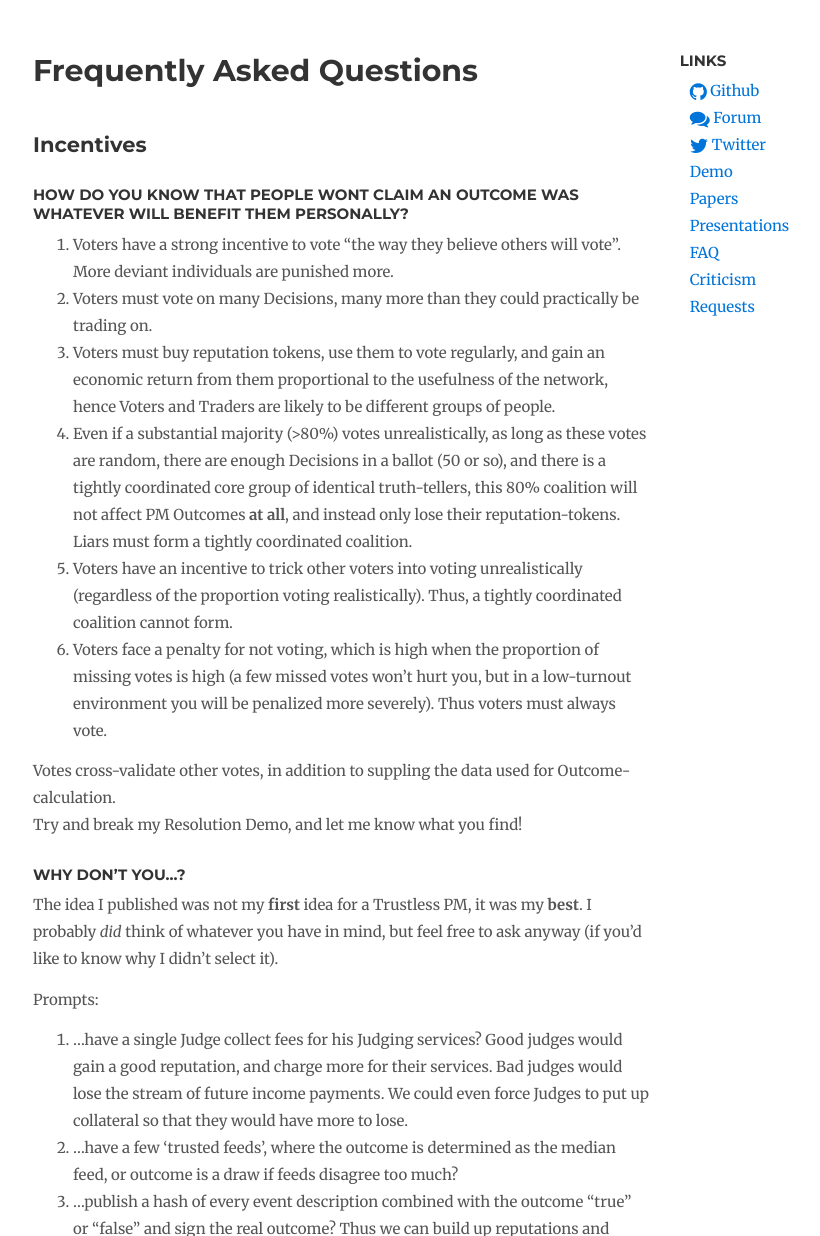
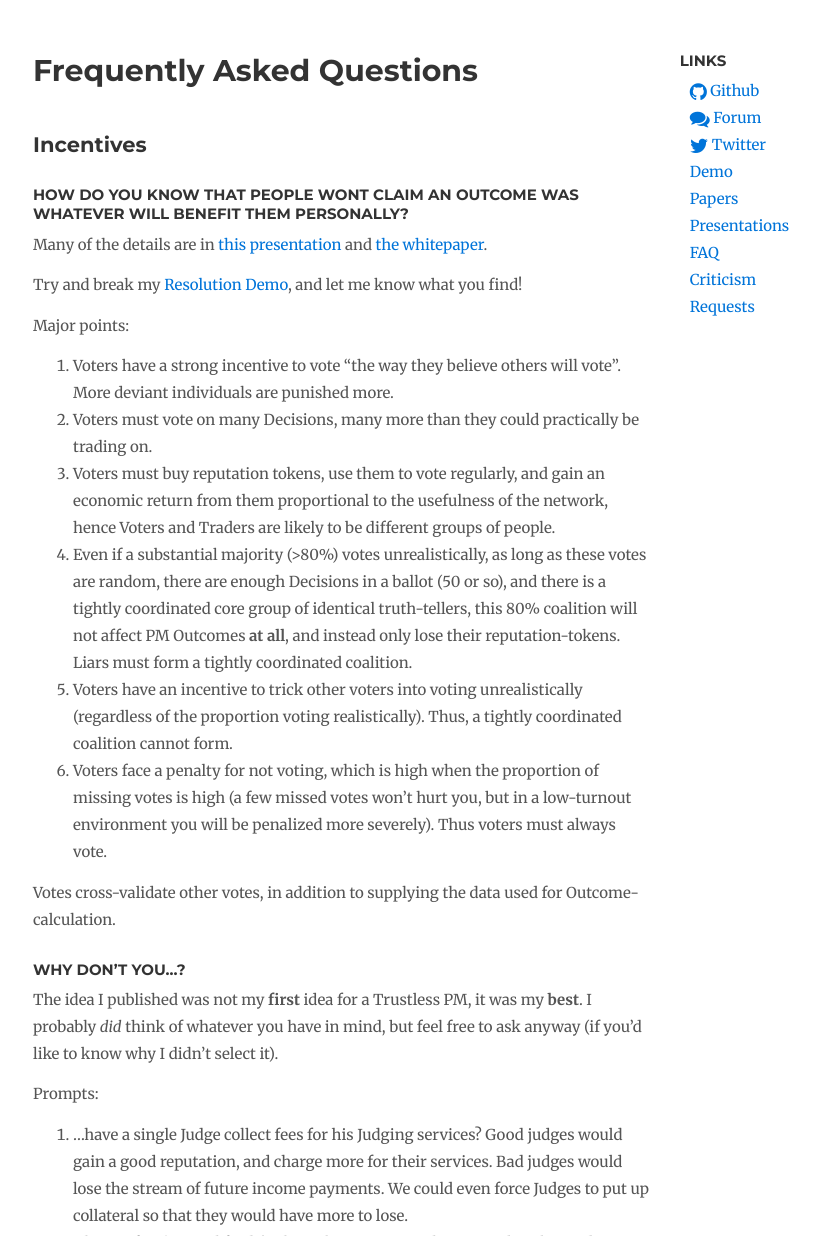
Before and after one commit to truthcoin/www.truthcoin.info, a Jekyll site: the page built from faq/index.md, in a window 1280 px wide and 1400 px high, cut to the strip 164-1400 px from the top of the window. Shown: the whole strip, without its empty margins (137-957 px from the left). Built offline with Jekyll 4.4.1, drawn with Linux system fonts in a browser that asks for light colours; nearby versions of some CDN libraries; comment, search, counter and statistics services are not loaded.

Commit message:
Added some links to the FAQ

```diff
--- a/faq/index.md
+++ b/faq/index.md
@@ -8,6 +8,13 @@ title: Frequently Asked Questions
 ## Incentives
 
 ### How do you know that people wont claim an outcome was whatever will benefit them personally?
+
+Many of the details are in [this presentation](http://www.truthcoin.info/presentations/truthcoin-outcomes.pdf) and [the whitepaper](http://www.truthcoin.info/papers/truthcoin-whitepaper.pdf).
+
+Try and break my [Resolution Demo](https://lyoshenka.ocpu.io/truthcoindemo/www/), and let me know what you find!
+
+Major points:
+
 1. Voters have a strong incentive to vote "the way they believe others will vote". More deviant individuals are punished more.
 2. Voters must vote on many Decisions, many more than they could practically be trading on.
 3. Voters must buy reputation tokens, use them to vote regularly, and gain an economic return from them proportional to the usefulness of the network, hence Voters and Traders are likely to be different groups of people.
@@ -15,8 +22,7 @@ title: Frequently Asked Questions
 5. Voters have an incentive to trick other voters into voting unrealistically (regardless of the proportion voting realistically). Thus, a tightly coordinated coalition cannot form.
 6. Voters face a penalty for not voting, which is high when the proportion of missing votes is high (a few missed votes won't hurt you, but in a low-turnout environment you will be penalized more severely). Thus voters must always vote.
 
-Votes cross-validate other votes, in addition to suppling the data used for Outcome-calculation.
-Try and break my Resolution Demo, and let me know what you find!
+Votes cross-validate other votes, in addition to supplying the data used for Outcome-calculation.
 
 ###Why don't you...?
 
```
